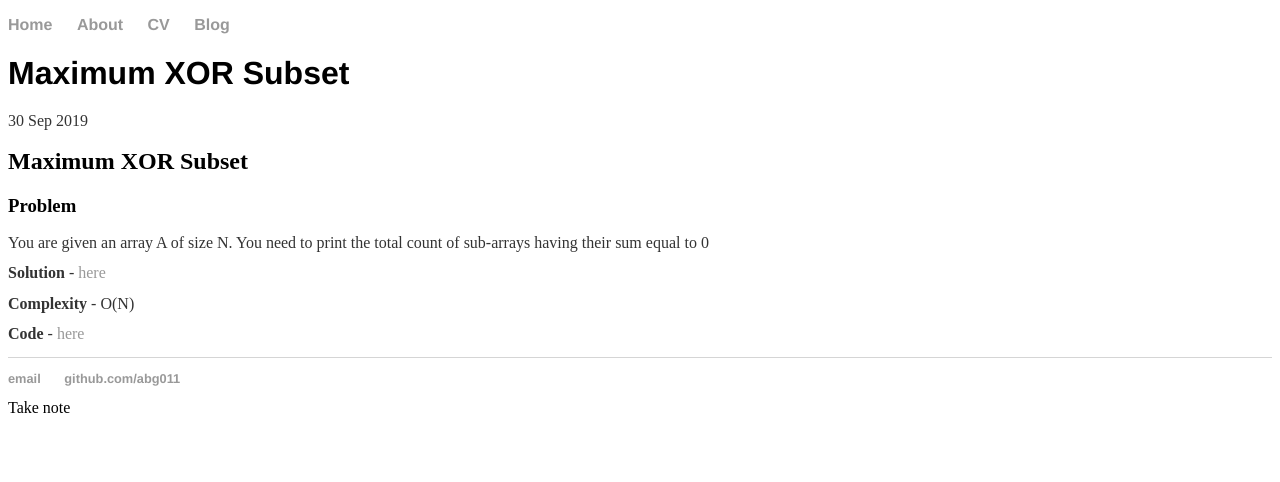
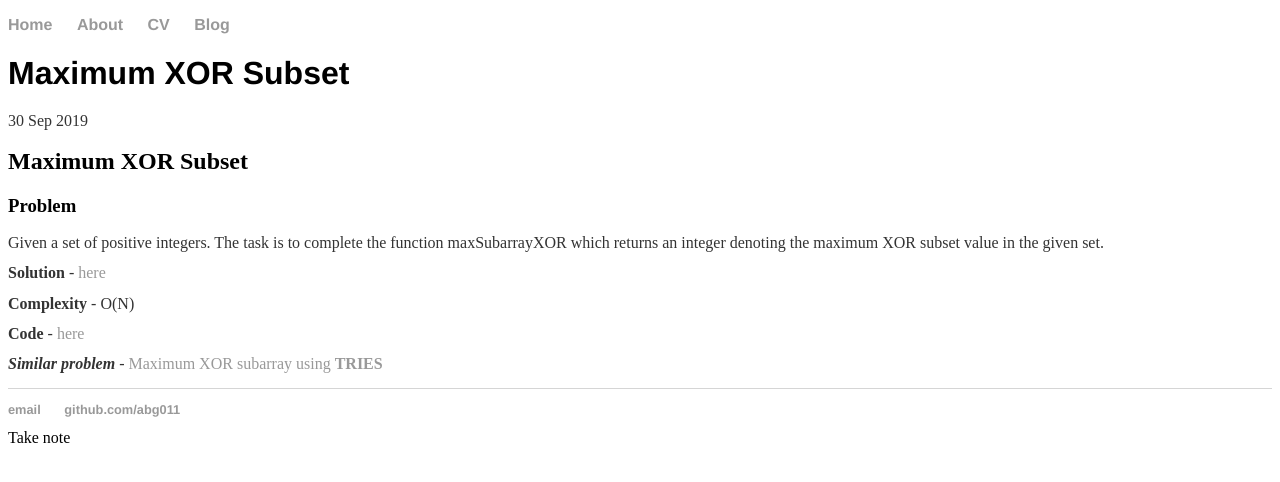
Before and after one commit to abhigupta543/abg011.github.io, a Jekyll site: the page built from _posts/2019-10-9-Maximum-XOR-Subarray-or-Subset.md, in a window 1280 px wide. Shown: the top 482 px of the page. Built offline with Jekyll 4.4.1, drawn with Linux system fonts in a browser that asks for light colours.

Commit message:
Update 2019-10-9-Maximum-XOR-Subarray-or-Subset.md

```diff
--- a/_posts/2019-10-9-Maximum-XOR-Subarray-or-Subset.md
+++ b/_posts/2019-10-9-Maximum-XOR-Subarray-or-Subset.md
@@ -6,10 +6,13 @@ date: 2019-09-30
 
 ## Maximum XOR Subset
 ### Problem
-You are given an array A of size N. You need to print the total count of sub-arrays having their sum equal to 0
+Given a set of positive integers. The task is to complete the function maxSubarrayXOR which returns an integer denoting the maximum XOR subset value in the given set.
 
 **Solution** - [here](https://www.geeksforgeeks.org/find-maximum-subset-xor-given-set/)
 
 **Complexity** - O(N)
 
 **Code** - [here](/codes/MaxXORSubset.cpp)
+
+
+**_Similar problem_** - [Maximum XOR subarray using **TRIES**](https://www.geeksforgeeks.org/find-the-maximum-subarray-xor-in-a-given-array/)
```
